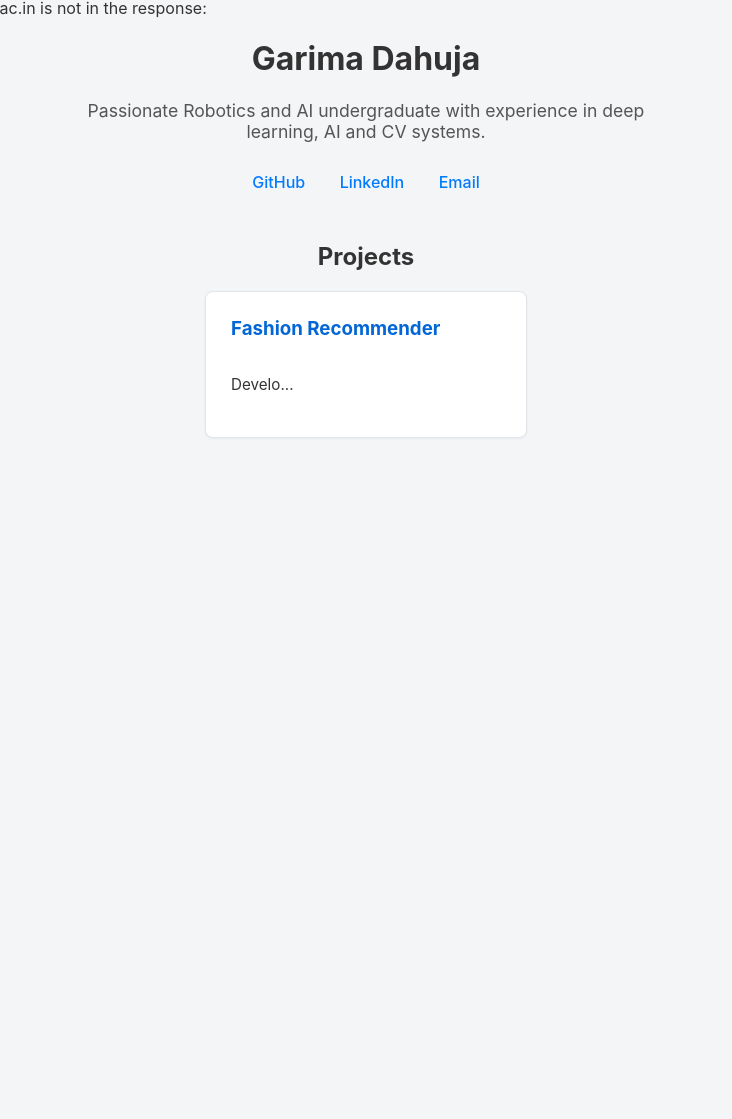
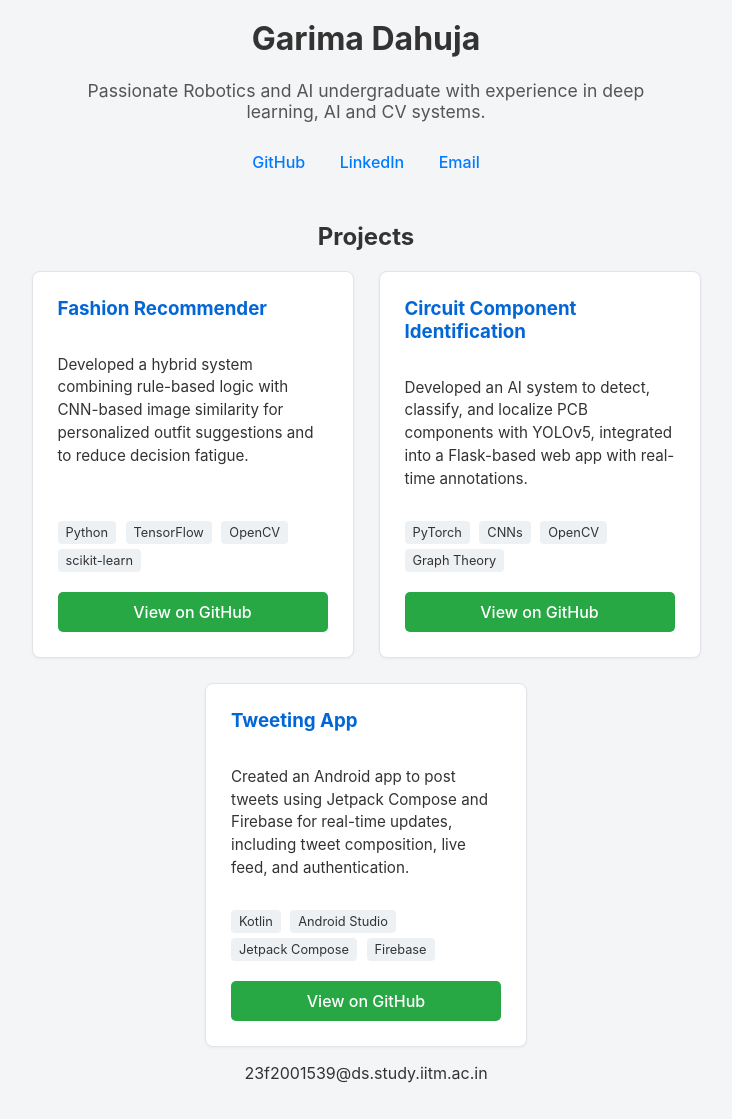
Before and after one commit to Ishan-412/my-portfolio, a plain HTML site: page index.html in a window 1280 px wide. Shown: the part 22-1141 px from the top of the page, without its empty margins (274-1006 px from the left). Before the commit the page ends 800 px from the top, so only its background shows below. Drawn offline with Linux system fonts and the light colour scheme.

Commit message:
fix: add required email for validation

```diff
--- a/index.html
+++ b/index.html
@@ -1 +1,67 @@
-Error: 23f2001539@ds.study.iitm.ac.in is not in the response: <!DOCTYPE html> <html lang="en"> <head> <meta charset="UTF-8"> <meta name="viewport" content="width=device-width, initial-scale=1.0"> <title>Garima Dahuja's Portfolio</title> <link rel="stylesheet" href="style.css"> </head> <body> <div class="container"> <h1>Garima Dahuja</h1> <p class="intro-text">Passionate Robotics and AI undergraduate with experience in deep learning, AI and CV systems.</p> <div class="contact-links"> <a href="https://github.com/GarimaDahuja" target="_blank">GitHub</a> <a href="https://linkedin.com/in/garima-dahuja" target="_blank">LinkedIn</a> <a href="/cdn-cgi/l/email-protection#c7a0a6b5aeaaa6a3a6afb2ada687a0aaa6aeabe9a4a8aa">Email</a> </div> <div class="projects-section"> <h2>Projects</h2> <div class="projects-container"> <div class="project-card"> <h3>Fashion Recommender</h3> <p>Develo...
+<!DOCTYPE html>
+<html lang="en">
+<head>
+    <meta charset="UTF-8">
+    <meta name="viewport" content="width=device-width, initial-scale=1.0">
+    <title>Garima Dahuja's Portfolio</title>
+    <link rel="stylesheet" href="style.css">
+</head>
+<body>
+
+    <div class="container">
+        <h1>Garima Dahuja</h1>
+        <p class="intro-text">Passionate Robotics and AI undergraduate with experience in deep learning, AI and CV systems.</p>
+        <div class="contact-links">
+            <a href="https://github.com/GarimaDahuja" target="_blank">GitHub</a>
+            <a href="https://linkedin.com/in/garima-dahuja" target="_blank">LinkedIn</a>
+            <a href="mailto:garimadahuja@gmail.com">Email</a>
+        </div>
+
+        <div class="projects-section">
+            <h2>Projects</h2>
+            <div class="projects-container">
+
+                <div class="project-card">
+                    <h3>Fashion Recommender</h3>
+                    <p>Developed a hybrid system combining rule-based logic with CNN-based image similarity for personalized outfit suggestions and to reduce decision fatigue.</p>
+                    <div class="tags-container">
+                        <span class="tag">Python</span>
+                        <span class="tag">TensorFlow</span>
+                        <span class="tag">OpenCV</span>
+                        <span class="tag">scikit-learn</span>
+                    </div>
+                    <a href="https://github.com/GarimaDahuja" target="_blank" class="project-link">View on GitHub</a>
+                </div>
+
+                <div class="project-card">
+                    <h3>Circuit Component Identification</h3>
+                    <p>Developed an AI system to detect, classify, and localize PCB components with YOLOv5, integrated into a Flask-based web app with real-time annotations.</p>
+                    <div class="tags-container">
+                        <span class="tag">PyTorch</span>
+                        <span class="tag">CNNs</span>
+                        <span class="tag">OpenCV</span>
+                        <span class="tag">Graph Theory</span>
+                    </div>
+                    <a href="https://github.com/GarimaDahuja" target="_blank" class="project-link">View on GitHub</a>
+                </div>
+
+                <div class="project-card">
+                    <h3>Tweeting App</h3>
+                    <p>Created an Android app to post tweets using Jetpack Compose and Firebase for real-time updates, including tweet composition, live feed, and authentication.</p>
+                    <div class="tags-container">
+                        <span class="tag">Kotlin</span>
+                        <span class="tag">Android Studio</span>
+                        <span class="tag">Jetpack Compose</span>
+                        <span class="tag">Firebase</span>
+                    </div>
+                    <a href="https://github.com/GarimaDahuja" target="_blank" class="project-link">View on GitHub</a>
+                </div>
+            </div>
+        </div>
+
+        <p class="footer-email">23f2001539@ds.study.iitm.ac.in</p>
+
+    </div>
+
+</body>
+</html>
```
